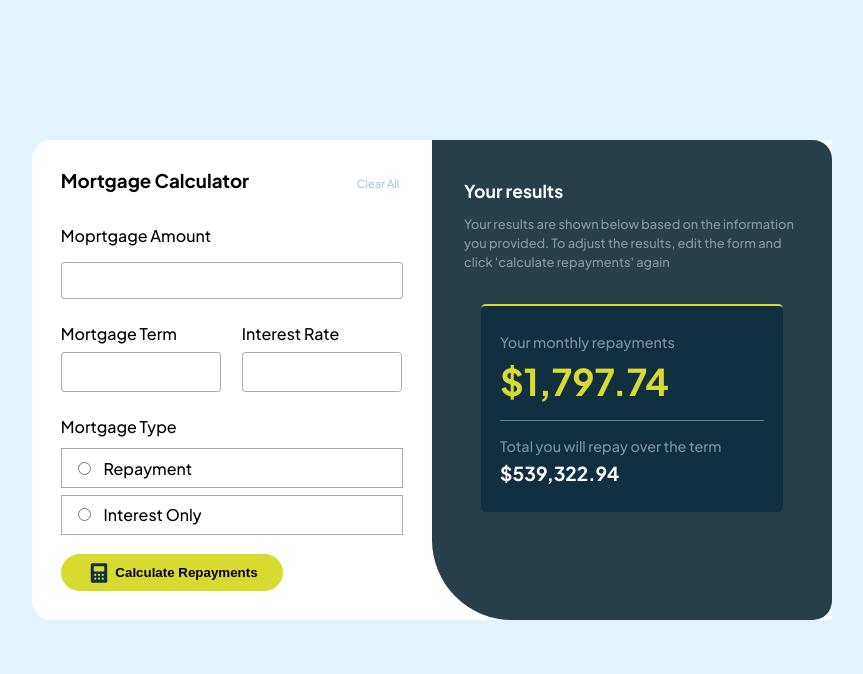
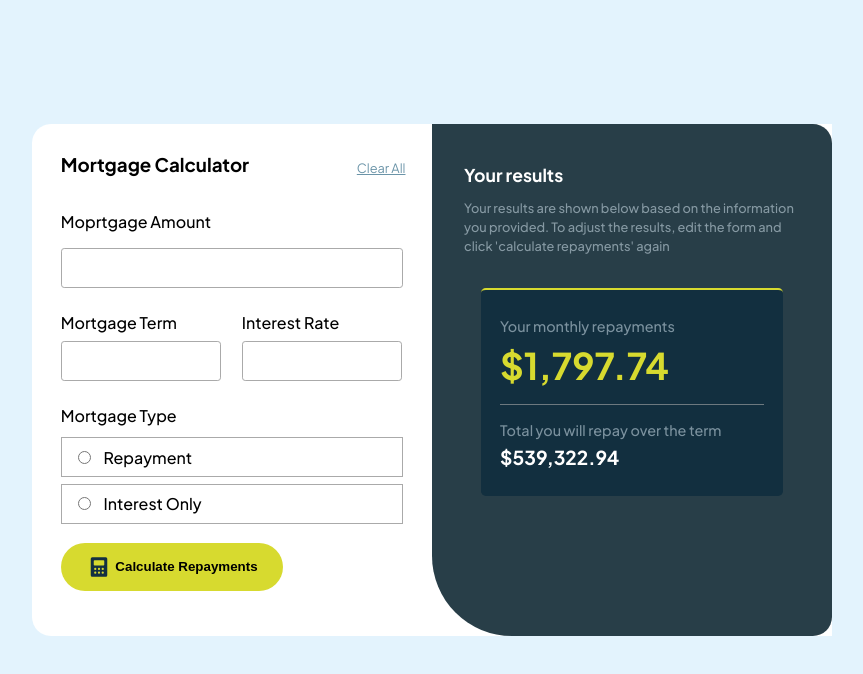
Before and after one commit to JunLovin/mortgage-repayment-calculator, a React (Vite) app: page / in a window 1280 px wide. Shown: the top 674 px of the page, without its empty margins (208-1071 px from the left). Built offline with nearby package versions, Linux system fonts and the light colour scheme.

Commit message:
Change section height and increase button height

```diff
--- a/src/App.css
+++ b/src/App.css
@@ -9,7 +9,7 @@ section {
     display: flex;
     flex-direction: row;
     width: 50rem;
-    height: 30rem;
+    height: 32rem;
     background-color: var(--white);
     border-top-left-radius: 1.2rem;
     border-bottom-left-radius: 1.2rem;
@@ -30,16 +30,17 @@ label {
     margin-bottom: 1.2rem;
 }
 
+.amount {
+    height: 2.8rem !important;
+}
+
 .calculator span {
     position: relative;
     bottom: 2.2rem;
     left: 18.5rem;
-    font-size: .7rem;
+    font-size: .8rem;
     cursor: pointer;
-    color: var(--slate-300);
-}
-
-.calculator span:hover {
+    color: var(--slate-500);
     text-decoration: underline;
 }
 
@@ -48,7 +49,7 @@ label {
     justify-content: center;
     align-items: center;
     width: 65%;
-    height: 2.5rem;
+    height: 3rem;
     background-color: var(--lime);
     border: none;
     cursor: pointer;
```
